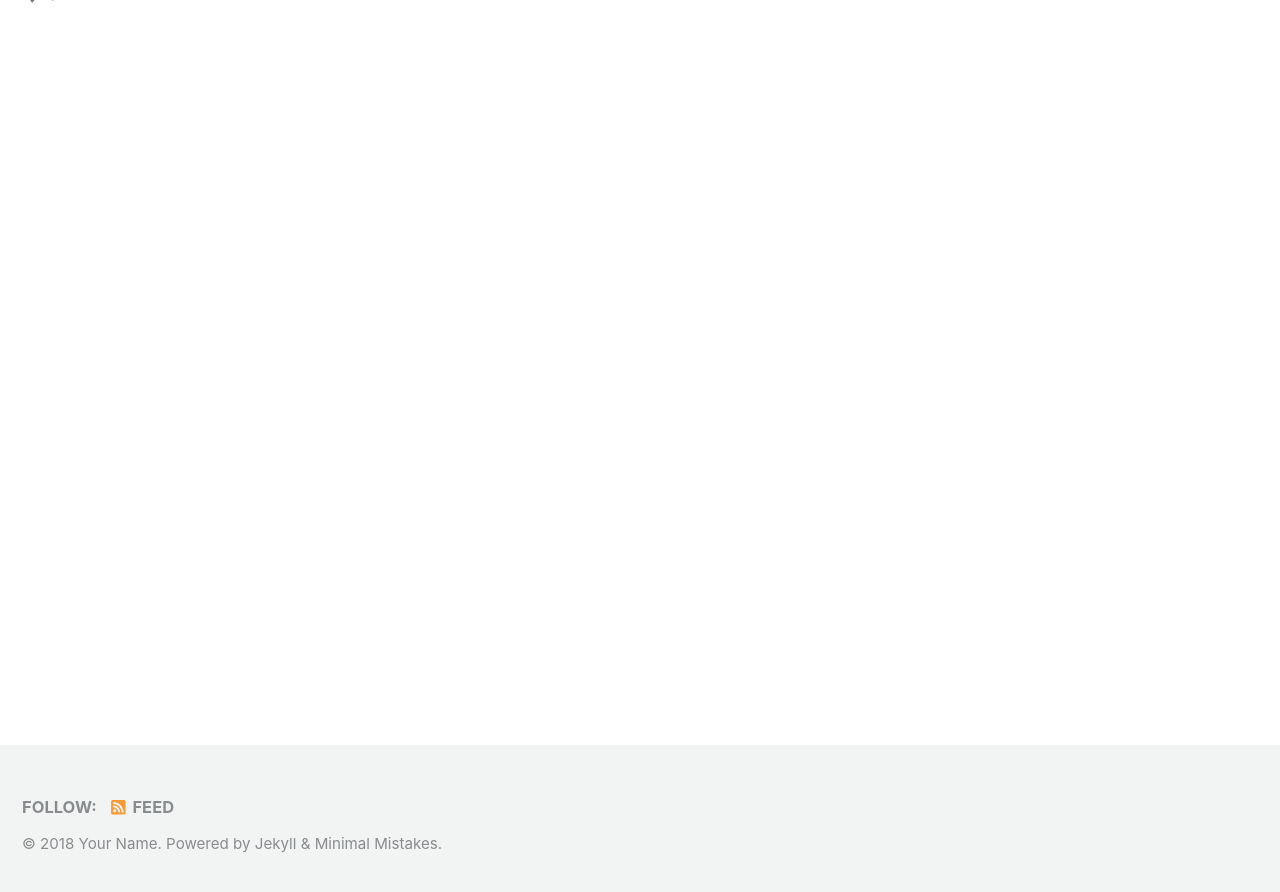
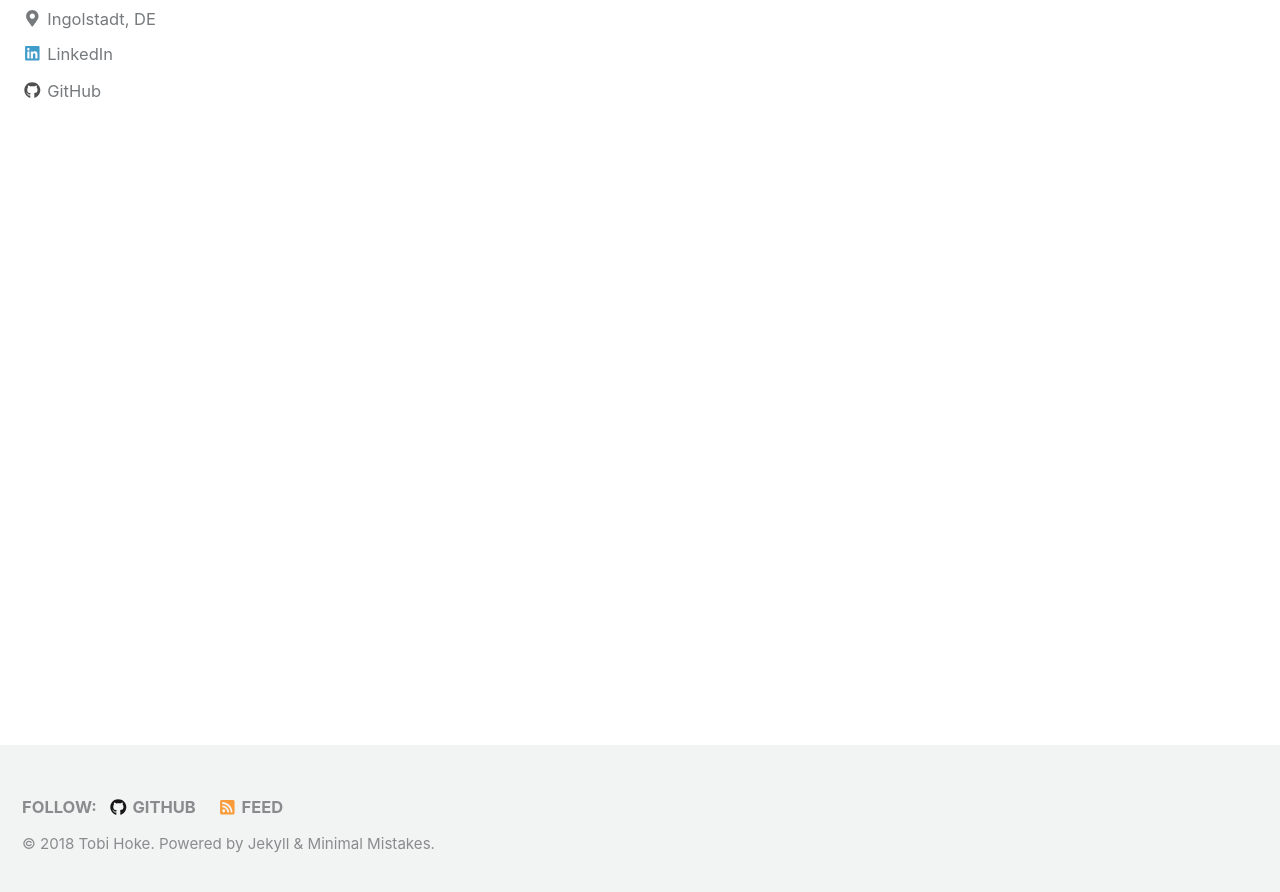
Before and after one commit to TobiLayderer93/mythoke.github.io, a Jekyll site: the page built from index.html, in a window 1280 px wide and 900 px high, scrolled down 253 px. Shown: the top 892 px of the window. Built offline with Jekyll 4.4.1, drawn with Linux system fonts in a browser that asks for light colours; nearby versions of some CDN libraries; the list of posts is cut into pages by our own code; some of the changed text lies outside the part shown.

Commit message:
configured _config

```diff
--- a/_config.yml
+++ b/_config.yml
@@ -16,10 +16,10 @@ minimal_mistakes_skin    : "default" # "air", "aqua", "contrast", "dark", "dirt"
 
 # Site Settings
 locale                   : "en-US"
-title                    : "Site Title"
+title                    : "myThoke"
 title_separator          : "-"
-name                     : "Your Name"
-description              : "An amazing website."
+name                     : "Tobi Hoke"
+description              : "My amazing information repo."
 url                      : # the base hostname & protocol for your site e.g. "https://mmistakes.github.io"
 baseurl                  : # the subpath of your site, e.g. "/blog"
 repository               : # GitHub username/repo-name e.g. "mmistakes/minimal-mistakes"
@@ -100,10 +100,10 @@ analytics:
 
 # Site Author
 author:
-  name             : "Your Name"
+  name             : "Tobi Hoke"
   avatar           : # path of avatar image, e.g. "/assets/images/bio-photo.jpg"
-  bio              : "I am an amazing person."
-  location         : "Somewhere"
+  bio              : "My amazing personal information repo."
+  location         : "Ingolstadt, DE"
   email            :
   uri              :
   home             : # null (default), "absolute or relative url to link to author home"
@@ -113,13 +113,13 @@ author:
   flickr           :
   facebook         :
   foursquare       :
-  github           :
+  github           : "TobiLayderer93"
   gitlab           :
   google_plus      :
   keybase          :
   instagram        :
   lastfm           :
-  linkedin         : # "john-doe-12345678" (the last part of your profile url, e.g. https://www.linkedin.com/in/john-doe-12345678)
+  linkedin         : "tobias-hoke-8a114011b" # "john-doe-12345678" (the last part of your profile url, e.g. https://www.linkedin.com/in/john-doe-12345678)
   pinterest        :
   soundcloud       :
   stackoverflow    : # "123456/username" (the last part of your profile url, e.g. https://stackoverflow.com/users/123456/username)
@@ -269,3 +269,11 @@ defaults:
       comments: # true
       share: true
       related: true
+
+  # _pages
+  - scope:
+      path: ""
+      type: pages
+    values:
+      layout: single
+      author_profile: true
```
